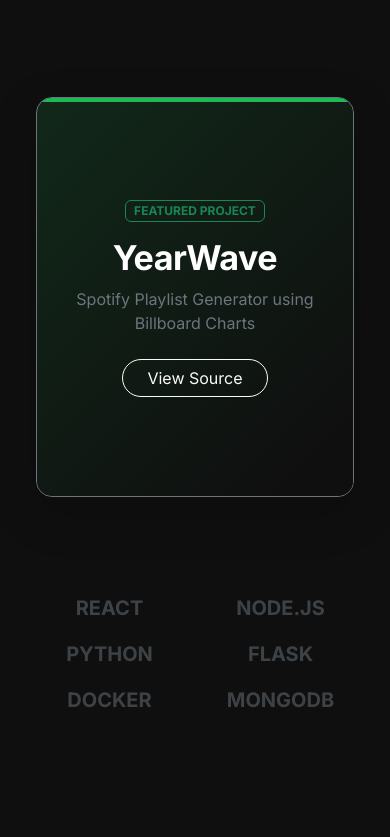
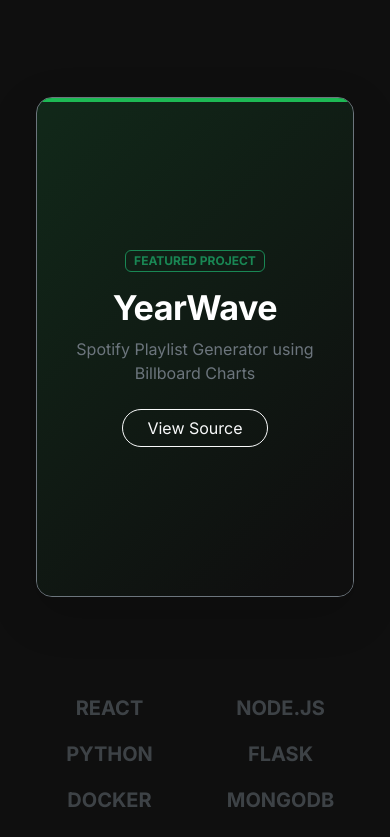
Before and after one commit to samybit/my-portfolio, a Flask app: page / in a window 390 px wide. Shown: the part 661-1498 px from the top of the page. Run offline with Flask 3, Linux system fonts and the light colour scheme; some libraries are stand-ins or nearby versions.

Commit message:
style: align design-system page with mobile responsiveness standards

```diff
--- a/static/css/style.css
+++ b/static/css/style.css
@@ -174,7 +174,7 @@ h6 {
     .ratio-16x9 {
         aspect-ratio: auto;
         height: auto !important;
-        min-height: 400px;
+        min-height: 500px;
         /* Ensure it's tall enough to breathe */
     }
 
--- a/templates/design_system.html
+++ b/templates/design_system.html
@@ -3,7 +3,7 @@
 {% block title %}UI Design - Samy Barsoum{% endblock %}
 
 {% block content %}
-<div class="container py-5 text-center">
+<div class="container py-5 text-center px-4">
   <h1 class="mb-3">Figma UI Prototype</h1>
   <p class="text-secondary mb-5">
     An interactive high-fidelity prototype designed in Figma.
```
